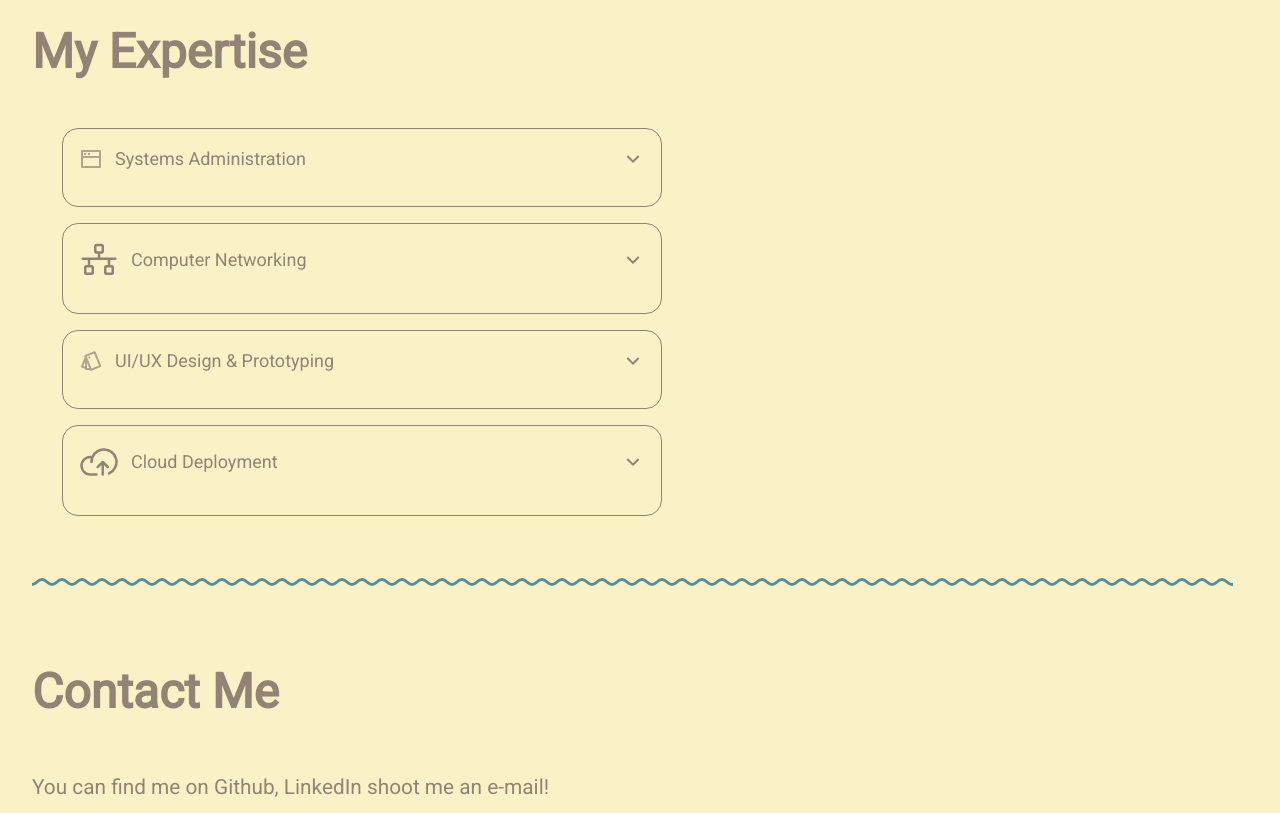
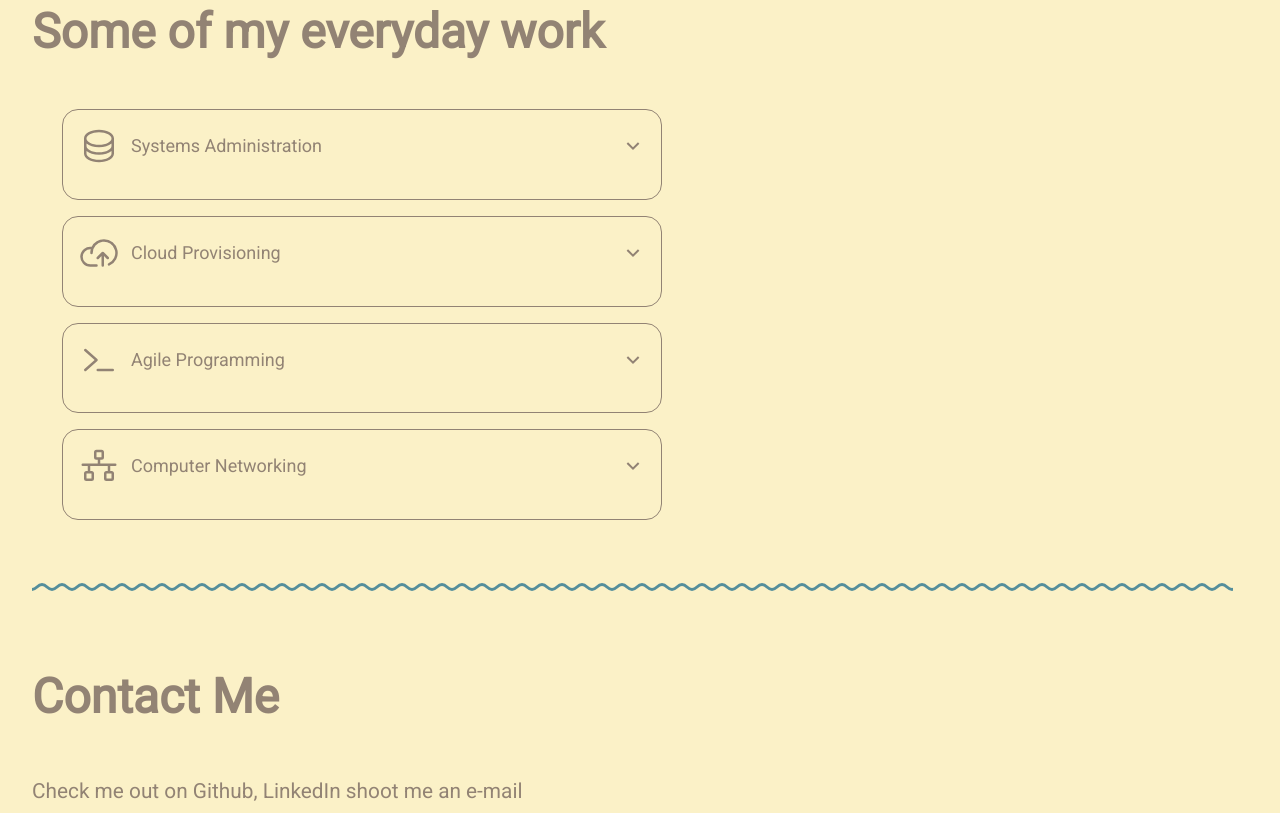
Before and after one commit to caseyjdavis/caseyjdavis, an Astro site: page / in a window 1280 px wide. Shown: the part 832-1645 px from the top of the page. Built offline with nearby package versions, Linux system fonts and the light colour scheme; Astro itself is replaced by a stand-in of ours.

Commit message:
changed copy on homepage

```diff
--- a/src/components/Logo.astro
+++ b/src/components/Logo.astro
@@ -1,6 +1,6 @@
 <style>
   img {
-    width: 300px;
+    width: 200px;
     height: 100px;
     border-radius: 100px;
     display: block;
@@ -15,5 +15,5 @@
 </style>
 
 <a href="/">
-    <img alt="Blog Logo" src="assets/caseyjdavis.svg"/>
- </a>
+    <h2>CaseyJDavis.com</h2>
+</a>
--- a/src/components/React/SkillsList.tsx
+++ b/src/components/React/SkillsList.tsx
@@ -2,30 +2,16 @@ import React, { useState } from "react";
 
 const CategoryIcons = {
   "Systems Administration": (
-    <svg
-      xmlns="http://www.w3.org/2000/svg"
-      viewBox="0 0 24 24"
-      fill="currentColor"
-      className="w-6 h-6 text-[var(--sec)] opacity-70"
-    >
-      <path d="M21 3C21.5523 3 22 3.44772 22 4V20C22 20.5523 21.5523 21 21 21H3C2.44772 21 2 20.5523 2 20V4C2 3.44772 2.44772 3 3 3H21ZM20 11H4V19H20V11ZM20 5H4V9H20V5ZM11 6V8H9V6H11ZM7 6V8H5V6H7Z"></path>
-    </svg>
+   <svg xmlns="http://www.w3.org/2000/svg" width="40" height="40" fill="currentColor" viewBox="0 0 256 256"><path d="M128,24C74.17,24,32,48.6,32,80v96c0,31.4,42.17,56,96,56s96-24.6,96-56V80C224,48.6,181.83,24,128,24Zm80,104c0,9.62-7.88,19.43-21.61,26.92C170.93,163.35,150.19,168,128,168s-42.93-4.65-58.39-13.08C55.88,147.43,48,137.62,48,128V111.36c17.06,15,46.23,24.64,80,24.64s62.94-9.68,80-24.64ZM69.61,53.08C85.07,44.65,105.81,40,128,40s42.93,4.65,58.39,13.08C200.12,60.57,208,70.38,208,80s-7.88,19.43-21.61,26.92C170.93,115.35,150.19,120,128,120s-42.93-4.65-58.39-13.08C55.88,99.43,48,89.62,48,80S55.88,60.57,69.61,53.08ZM186.39,202.92C170.93,211.35,150.19,216,128,216s-42.93-4.65-58.39-13.08C55.88,195.43,48,185.62,48,176V159.36c17.06,15,46.23,24.64,80,24.64s62.94-9.68,80-24.64V176C208,185.62,200.12,195.43,186.39,202.92Z"></path></svg>
+  ),
+  "Cloud Provisioning": (
+   <svg xmlns="http://www.w3.org/2000/svg" width="40" height="40" fill="currentColor" viewBox="0 0 256 256"><path d="M178.34,165.66,160,147.31V208a8,8,0,0,1-16,0V147.31l-18.34,18.35a8,8,0,0,1-11.32-11.32l32-32a8,8,0,0,1,11.32,0l32,32a8,8,0,0,1-11.32,11.32ZM160,40A88.08,88.08,0,0,0,81.29,88.68,64,64,0,1,0,72,216h40a8,8,0,0,0,0-16H72a48,48,0,0,1,0-96c1.1,0,2.2,0,3.29.12A88,88,0,0,0,72,128a8,8,0,0,0,16,0,72,72,0,1,1,100.8,66,8,8,0,0,0,3.2,15.34,7.9,7.9,0,0,0,3.2-.68A88,88,0,0,0,160,40Z"></path></svg>
+  ),
+  "Agile Programming": (
+   <svg xmlns="http://www.w3.org/2000/svg" width="40" height="40" fill="currentColor" viewBox="0 0 256 256"><path d="M117.31,134l-72,64a8,8,0,1,1-10.63-12L100,128,34.69,70A8,8,0,1,1,45.32,58l72,64a8,8,0,0,1,0,12ZM216,184H120a8,8,0,0,0,0,16h96a8,8,0,0,0,0-16Z"></path></svg>
   ),
   "Computer Networking": (
-    <svg xmlns="http://www.w3.org/2000/svg" width="40" height="40" fill="currentColor" viewBox="0 0 256 256"><path d="M232,112H136V88h8a16,16,0,0,0,16-16V40a16,16,0,0,0-16-16H112A16,16,0,0,0,96,40V72a16,16,0,0,0,16,16h8v24H24a8,8,0,0,0,0,16H56v32H48a16,16,0,0,0-16,16v32a16,16,0,0,0,16,16H80a16,16,0,0,0,16-16V176a16,16,0,0,0-16-16H72V128H184v32h-8a16,16,0,0,0-16,16v32a16,16,0,0,0,16,16h32a16,16,0,0,0,16-16V176a16,16,0,0,0-16-16h-8V128h32a8,8,0,0,0,0-16ZM112,40h32V72H112ZM80,208H48V176H80Zm128,0H176V176h32Z"></path></svg>
-  ),
-  "UI/UX Design & Prototyping": (
-    <svg
-      xmlns="http://www.w3.org/2000/svg"
-      viewBox="0 0 24 24"
-      fill="currentColor"
-      className="w-6 h-6 text-[var(--sec)] opacity-70"
-    >
-      <path d="M5.7646 7.99998L5.46944 7.26944C5.26255 6.75737 5.50995 6.17454 6.02202 5.96765L15.2939 2.22158C15.8059 2.01469 16.3888 2.26209 16.5956 2.77416L22.2147 16.6819C22.4216 17.194 22.1742 17.7768 21.6622 17.9837L12.3903 21.7298C11.8783 21.9367 11.2954 21.6893 11.0885 21.1772L11.0002 20.9586V21H7.00021C6.44792 21 6.00021 20.5523 6.00021 20V19.7303L2.65056 18.377C2.13849 18.1701 1.89109 17.5873 2.09798 17.0752L5.7646 7.99998ZM8.00021 19H10.2089L8.00021 13.5333V19ZM6.00021 12.7558L4.32696 16.8972L6.00021 17.6084V12.7558ZM7.69842 7.44741L12.5683 19.5008L19.9858 16.5039L15.1159 4.45055L7.69842 7.44741ZM10.6766 9.47974C10.1645 9.68663 9.5817 9.43924 9.37481 8.92717C9.16792 8.4151 9.41532 7.83227 9.92739 7.62538C10.4395 7.41849 11.0223 7.66588 11.2292 8.17795C11.4361 8.69002 11.1887 9.27286 10.6766 9.47974Z"></path>
-    </svg>
-  ),
-  "Cloud Deployment": (
-    <svg xmlns="http://www.w3.org/2000/svg" width="40" height="40" fill="currentColor" viewBox="0 0 256 256"><path d="M178.34,165.66,160,147.31V208a8,8,0,0,1-16,0V147.31l-18.34,18.35a8,8,0,0,1-11.32-11.32l32-32a8,8,0,0,1,11.32,0l32,32a8,8,0,0,1-11.32,11.32ZM160,40A88.08,88.08,0,0,0,81.29,88.68,64,64,0,1,0,72,216h40a8,8,0,0,0,0-16H72a48,48,0,0,1,0-96c1.1,0,2.2,0,3.29.12A88,88,0,0,0,72,128a8,8,0,0,0,16,0,72,72,0,1,1,100.8,66,8,8,0,0,0,3.2,15.34,7.9,7.9,0,0,0,3.2-.68A88,88,0,0,0,160,40Z"></path></svg>
+   <svg xmlns="http://www.w3.org/2000/svg" width="40" height="40" fill="currentColor" viewBox="0 0 256 256"><path d="M232,112H136V88h8a16,16,0,0,0,16-16V40a16,16,0,0,0-16-16H112A16,16,0,0,0,96,40V72a16,16,0,0,0,16,16h8v24H24a8,8,0,0,0,0,16H56v32H48a16,16,0,0,0-16,16v32a16,16,0,0,0,16,16H80a16,16,0,0,0,16-16V176a16,16,0,0,0-16-16H72V128H184v32h-8a16,16,0,0,0-16,16v32a16,16,0,0,0,16,16h32a16,16,0,0,0,16-16V176a16,16,0,0,0-16-16h-8V128h32a8,8,0,0,0,0-16ZM112,40h32V72H112ZM80,208H48V176H80Zm128,0H176V176h32Z"></path></svg>
   ),
 };
 
@@ -34,24 +20,24 @@ const SkillsList = () => {
 
   const skills = {
     "Systems Administration": [
-      "Install, provision, maintain Windows and Linux Servers",
-      "Design and configure integrations between systems",
-      "Use modern tooling via Infrastructure as Code IoC",
+      "Managed and optimized Linux and Windows server environments, reducing system downtime by 35% through implementation of automated monitoring and alert systems",
+      "Administered Active Directory infrastructure for 500+ users, including group policy management, user provisioning, and security configuration",
+      "Designed and implemented comprehensive backup and disaster recovery solutions with 99.99% recovery success rate during quarterly testing",
+    ],
+    "Cloud Provisioning": [
+      "Architected and deployed scalable infrastructure on Azure, reducing deployment time from days to hours",
+      "Implemented Infrastructure as Code (IaC) practices using Terraform to provision and manage cloud resources across multiple environments",
+      "Optimized cloud spending through resource right-sizing and automated shutdown schedules, resulting in 28% reduction in monthly cloud costs",
+    ],
+    "Agile Programming": [
+      "Architected and maintained robust CI/CD pipelines using GitLab and GitHub Actions, reducing deployment cycles from days to minutes while improving code quality through automated testing",
+      "Implemented infrastructure automation using Terraform for cloud resource provisioning and Ansible for configuration management, achieving 95% infrastructure standardization",
+      "Developed and deployed containerized microservices with orchestration via Ansible, enabling seamless scaling and deployment across development, staging, and production environments",
     ],
     "Computer Networking": [
-      "Cisco Certified Network Associate CCNA",
-      "Designing and Maintaining large complex network systems",
-      "Installation, provisioning and maintaining equipment",
-    ],
-    "UI/UX Design & Prototyping": [
-      "UI design with Figma & Canva",
-      "UX research & improvements",
-      "Prototyping for websites & mobile apps",
-    ],
-    "Cloud Deployment": [
-      "Provision resources using tools like Terraform",
-      "Maintain configurations using tools like Ansible",
-      "Store configurations via CI/CD pipelines using Github",
+      "Designed and implemented secure network architecture including VLANs, subnets, and firewall configurations to meet compliance requirements",
+      "Managed organization-wide migration to SD-WAN technology, improving branch office connectivity and reducing WAN costs by 40%",
+      "Configured and troubleshot complex routing protocols (OSPF, BGP) and implemented network monitoring solutions for proactive issue detection",
     ],
   };
 
@@ -62,7 +48,7 @@ const SkillsList = () => {
   return (
     <div className="text-left pt-3 md:pt-9">
       <h1 div class="home-container">
-        My Expertise
+       Some of my everyday work
       </h1>
       <ul className="space-y-4 mt-4 text-lg">
         {Object.entries(skills).map(([category, items]) => (
--- a/src/pages/index.astro
+++ b/src/pages/index.astro
@@ -13,7 +13,7 @@
       <div class="home-copy">
       <em>Hi, my name is Casey and I'm a</em>
       <h1>Systems<span></span> Engineer</h1>
-      <p>Check out the docs on <a href="https://www.github.com/Charca/astro-blog-template" target="_blank" rel="noopener">GitHub</a> to get started.</p>
+      <p>Check out some of my work on <a href="https://www.github.com/caseyjdavis?tab=repositories" target="_blank" rel="noopener">GitHub</a></p>
     </div>
 
     <div class="hero-image-container">
@@ -37,7 +37,7 @@
     <h1>
       Contact Me
     </h1>
-    <p>You can find me on Github, LinkedIn shoot me an e-mail!</p>
+    <p>Check me out on Github, LinkedIn shoot me an e-mail</p>
   <div class="home-container gap-2">
     <a
       target="_blank"
```
